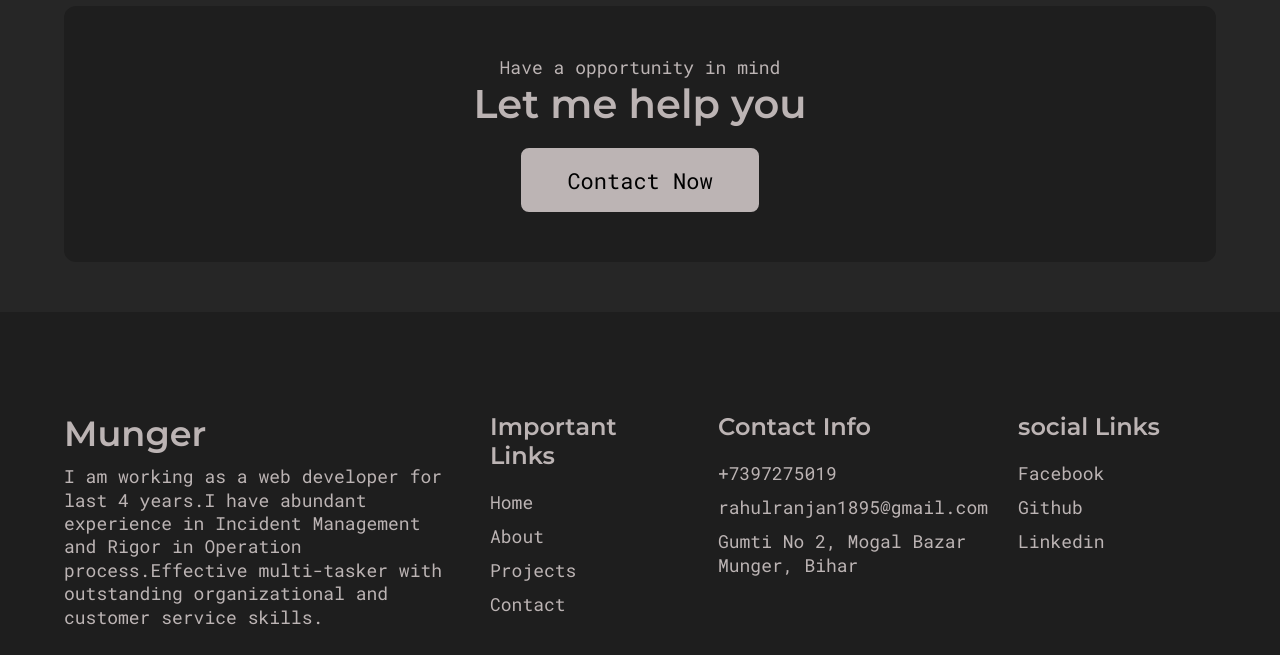
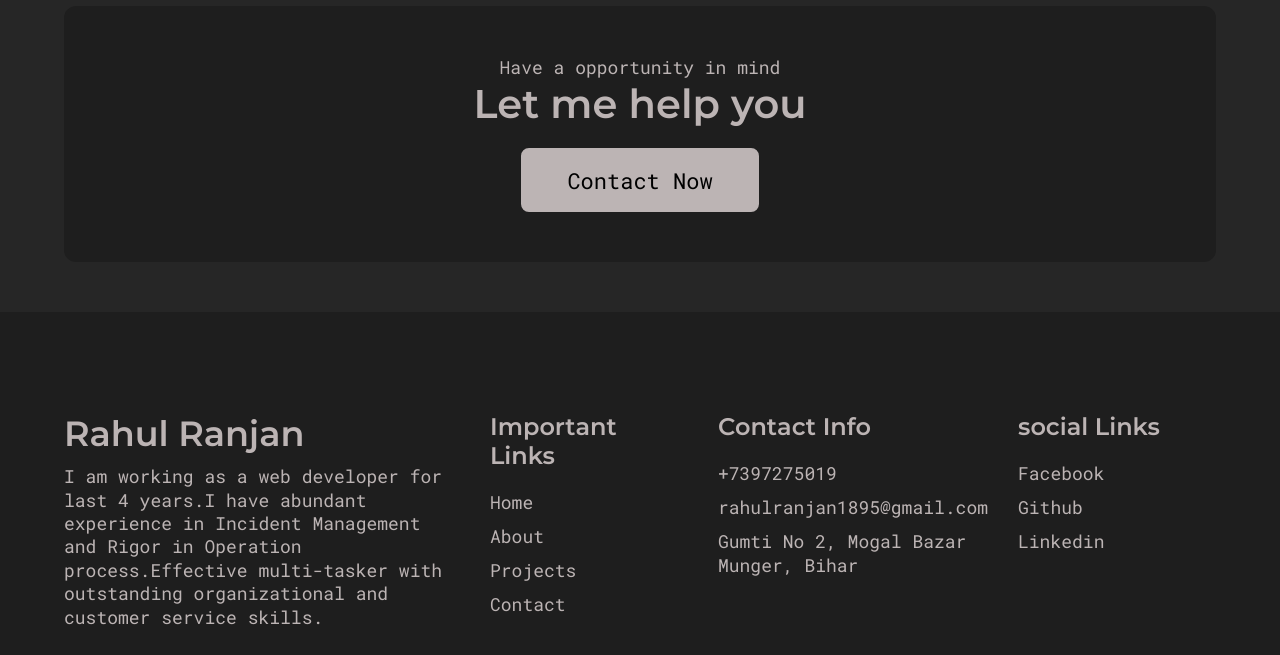
Before and after one commit to rahulranjank/Rahul-Portfolio, a React (Create React App) app: page / in a window 1280 px wide. Shown: the part 2856-3511 px from the top of the page. Built offline with nearby package versions, Linux system fonts and the light colour scheme; a web font is replaced by a local one.

Commit message:
Update Footer.js

```diff
--- a/src/components/Footer.js
+++ b/src/components/Footer.js
@@ -57,7 +57,7 @@ export default function Footer() {
     <FooterStyle>
       <div className="container">
         <div className="footer__col1">
-          <h1 className="footer__col1__title">Munger</h1>
+          <h1 className="footer__col1__title">Rahul Ranjan</h1>
           <PText>
             {`I am working as a web developer for last 4 years.I have abundant experience in Incident Management and Rigor in Operation
            process.Effective multi-tasker with outstanding organizational and customer service skills.`}
```
